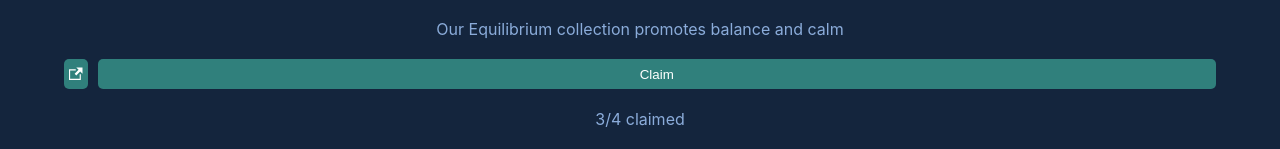
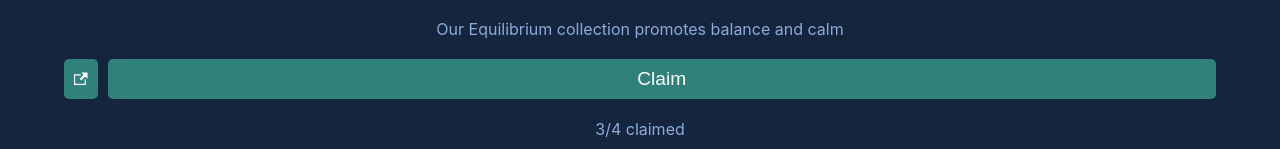
Before and after one commit to sharathkrml/thirdweb-nft-drop, a Next.js app: page /1/1 in a window 1280 px wide. Shown: the part 490-639 px from the top of the page. Built offline with nearby package versions, Linux system fonts and the light colour scheme; what @thirdweb-dev/react would draw is missing.

Commit message:
updated a little css

```diff
--- a/components/Button.module.css
+++ b/components/Button.module.css
@@ -9,9 +9,10 @@
   cursor: pointer;
   border-radius: 5px;
   color: white;
+  font-size: 1.2rem;
 }
 .externalLink {
-  padding: 5px;
+  padding: 10px;
   background-color: rgb(48, 128, 124);
   margin-right: 10px;
   border-radius: 5px;
--- a/components/NftPreview.module.css
+++ b/components/NftPreview.module.css
@@ -13,10 +13,12 @@
 .name {
   color: white;
   max-width: 70%;
+  text-align: center;
 }
 .desc {
   color: #8bacda;
   max-width: 60%;
+  text-align: center;
 }
 .imageWrapper {
   border-radius: 20px;
```
